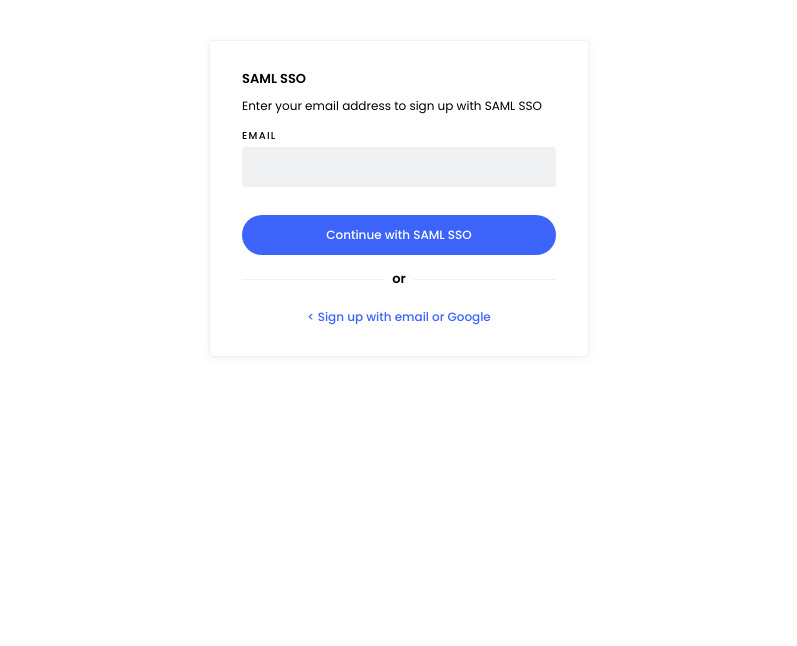
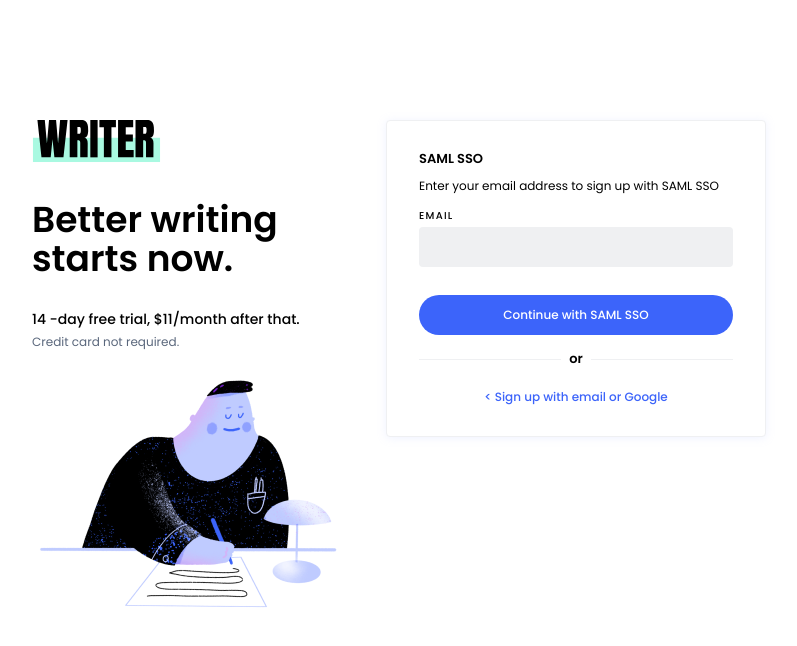
Before and after one commit to jacob-ruiz/signup-animation, a React (Create React App) app: page / in a window 1280 px wide. Shown: the top 646 px of the page, without its empty margins (241-1038 px from the left). Built offline with nearby package versions, Linux system fonts and the light colour scheme.

Commit message:
hero content

```diff
--- a/src/App.js
+++ b/src/App.js
@@ -3,6 +3,7 @@
 import { TransitionGroup, CSSTransition } from 'react-transition-group';
 import SignupForm from './components/SignupForm/SignupForm';
 import SSOForm from './components/SSOForm/SSOForm';
+import HeroContent from './components/HeroContent/HeroContent';
 
 function WithTransition({ isActive, children }) {
   return (
@@ -45,9 +46,12 @@
 
   return (
     <div className="App">
-      <div className="box-container">
-        <Box1 sso={sso} toggleSSO={toggleSSO} />
-        <Box2 sso={sso} toggleSSO={toggleSSO} />
+      <div className="page-layout">
+        <HeroContent />
+        <div className="box-container">
+          <Box1 sso={sso} toggleSSO={toggleSSO} />
+          <Box2 sso={sso} toggleSSO={toggleSSO} />
+        </div>
       </div>
     </div>
   );
--- /dev/null
+++ b/src/components/HeroContent/HeroContent.js
@@ -0,0 +1,80 @@
+import React from 'react';
+import cartoon from './cartoon.png';
+
+const HeroContent = () => {
+  return (
+    <div>
+      <WriterLogo />
+      <h2
+        style={{
+          fontWeight: 600,
+          fontSize: '36px',
+          lineHeight: '110%',
+        }}
+      >
+        Better writing starts now.
+      </h2>
+      <h4
+        style={{
+          fontWeight: 500,
+          fontSize: '14px',
+          lineHeight: '21px',
+          margin: 0,
+        }}
+      >
+        14 -day free trial, $11/month after that.
+      </h4>
+      <p
+        style={{
+          fontSize: '12px',
+          lineHeight: '24px',
+          color: '#5A677C',
+        }}
+      >
+        Credit card not required.
+      </p>
+      <img src={cartoon} alt="cartoon" style={{ width: 323, marginTop: 16 }} />
+    </div>
+  );
+};
+
+export default HeroContent;
+
+const WriterLogo = () => (
+  <svg
+    width="129"
+    height="43"
+    viewBox="0 0 129 43"
+    fill="none"
+    xmlns="http://www.w3.org/2000/svg"
+  >
+    <rect
+      x="0.96875"
+      y="17.7529"
+      width="127.061"
+      height="24.2695"
+      fill="#A9F9E1"
+    />
+    <path
+      d="M9.47162 37.3469L5.42773 0H12.8122L14.9221 23.5646L17.0319 0H24.0648L26.0867 23.5646L28.1087 0H35.5811L31.4493 37.3469H22.3945L20.5044 19.3473L18.7022 37.3469H9.47162Z"
+      fill="black"
+    />
+    <path
+      d="M37.7247 0H49.3289C51.1751 0 52.5963 0.420279 53.5926 1.26084C54.6182 2.07241 55.3069 3.2318 55.6585 4.73901C56.0102 6.21723 56.186 8.11574 56.186 10.4345C56.186 12.5504 55.9076 14.2025 55.3508 15.3909C54.7941 16.5793 53.827 17.4054 52.4498 17.8691C53.5926 18.101 54.4131 18.6662 54.9113 19.5647C55.4387 20.4633 55.7025 21.6806 55.7025 23.2168L55.6146 37.3469H48.2301V22.7386C48.2301 21.6951 48.0249 21.0285 47.6147 20.7386C47.2044 20.4488 46.4572 20.3038 45.373 20.3038V37.3469H37.7247V0ZM47.2191 13.8257C48.274 13.8257 48.8015 12.6953 48.8015 10.4345C48.8015 9.44903 48.7575 8.70992 48.6696 8.21718C48.5817 7.72444 48.4205 7.39112 48.1861 7.21721C47.9517 7.01431 47.6147 6.91287 47.1751 6.91287H45.4169V13.8257H47.2191Z"
+      fill="black"
+    />
+    <path d="M58.3205 37.3469V0H65.6171V37.3469H58.3205Z" fill="black" />
+    <path
+      d="M71.8835 37.3469V7.17373H67.4001V0H83.9273V7.17373H79.4438V37.3469H71.8835Z"
+      fill="black"
+    />
+    <path
+      d="M86.0584 37.3469V0H101.179V7.21721H93.7506V14.4779H100.871V21.5212H93.7506V30.0862H101.663V37.3469H86.0584Z"
+      fill="black"
+    />
+    <path
+      d="M103.513 0H115.117C116.963 0 118.384 0.420279 119.381 1.26084C120.406 2.07241 121.095 3.2318 121.447 4.73901C121.798 6.21723 121.974 8.11574 121.974 10.4345C121.974 12.5504 121.696 14.2025 121.139 15.3909C120.582 16.5793 119.615 17.4054 118.238 17.8691C119.381 18.101 120.201 18.6662 120.699 19.5647C121.227 20.4633 121.491 21.6806 121.491 23.2168L121.403 37.3469H114.018V22.7386C114.018 21.6951 113.813 21.0285 113.403 20.7386C112.993 20.4488 112.245 20.3038 111.161 20.3038V37.3469H103.513V0ZM113.007 13.8257C114.062 13.8257 114.59 12.6953 114.59 10.4345C114.59 9.44903 114.546 8.70992 114.458 8.21718C114.37 7.72444 114.209 7.39112 113.974 7.21721C113.74 7.01431 113.403 6.91287 112.963 6.91287H111.205V13.8257H113.007Z"
+      fill="black"
+    />
+  </svg>
+);
--- a/src/styles.css
+++ b/src/styles.css
@@ -50,6 +50,13 @@
   font-family: 'Poppins', sans-serif;
 }
 
+.page-layout {
+  max-width: 734px;
+  margin: 120px auto;
+  display: grid;
+  grid-template-columns: 1fr auto;
+}
+
 /* UI */
 .button-round {
   height: 40px;
@@ -68,8 +75,7 @@
 
 .box-container {
   position: relative;
-  margin: 40px auto;
-  max-width: 380px;
+  width: 380px;
 }
 
 .box {
```
Also changed, not shown: src/components/HeroContent/cartoon.png (added).
